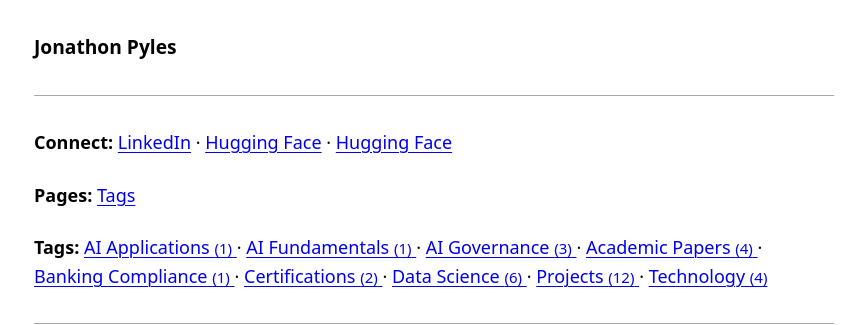
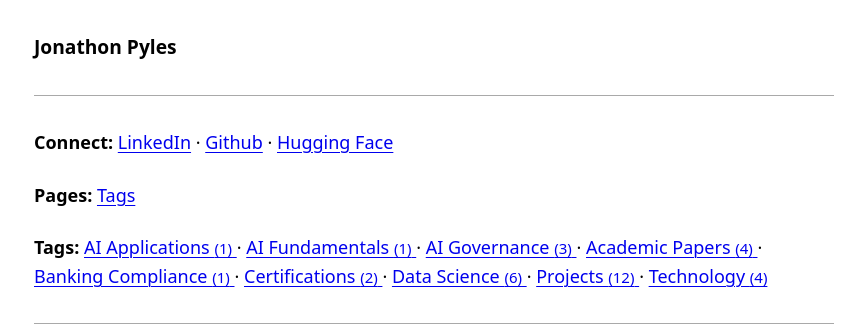
Before and after one commit to JNPyles/JNPyles.github.io, a Jekyll site: the page built from index.html, in a window 1280 px wide. Shown: the top 325 px of the page, without its empty margins (206-1071 px from the left). Built offline with Jekyll 4.4.1, drawn with Linux system fonts in a browser that asks for light colours; nearby versions of some CDN libraries.

Commit message:
Update index.html

```diff
--- a/index.html
+++ b/index.html
@@ -8,7 +8,7 @@
 <p>
 		<strong>Connect: </strong>
 		<a href="https://www.linkedin.com/in/jonathonpyles/">LinkedIn</a> &middot;
-		<a href="https://huggingface.co/JNPyles">Hugging Face</a> &middot;
+		<a href="https://github.com/JNPyles">Github</a> &middot;
 		<a href="https://huggingface.co/JNPyles">Hugging Face</a>
 </p>
 <p>
```
